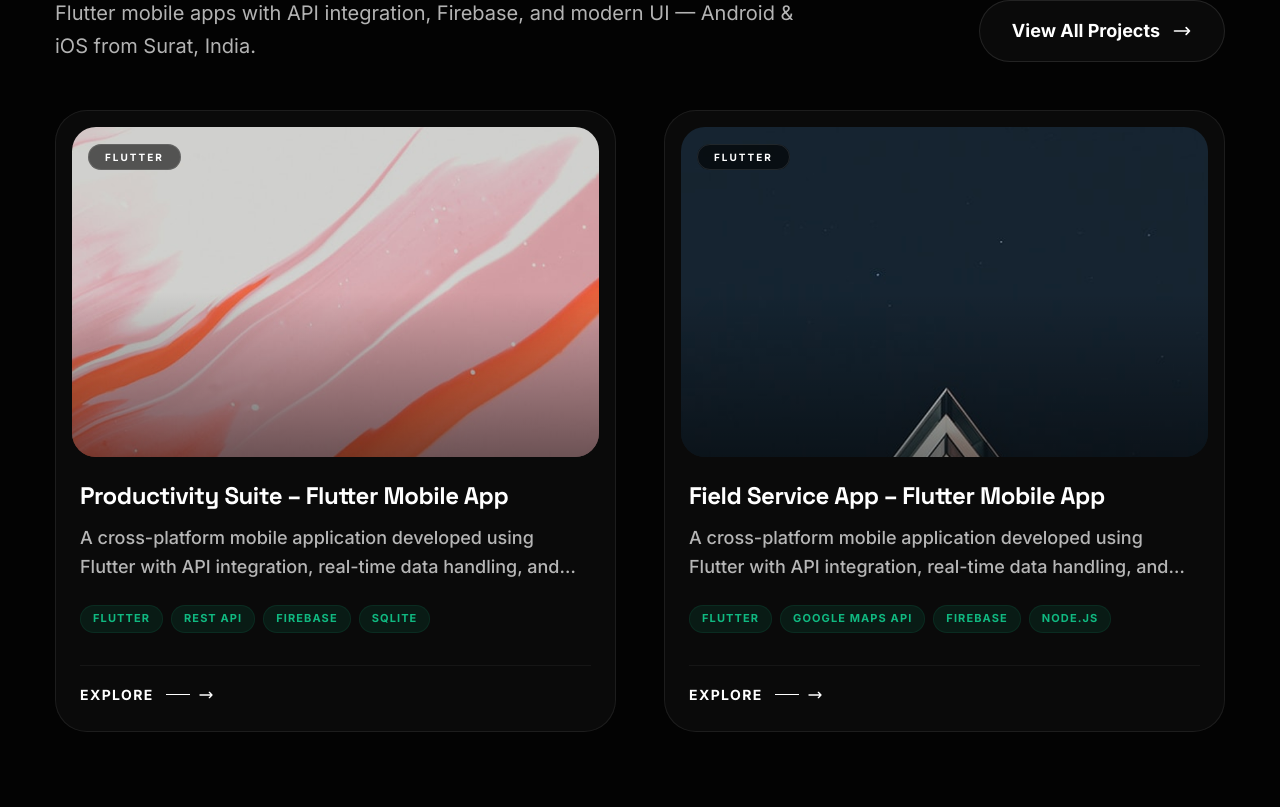
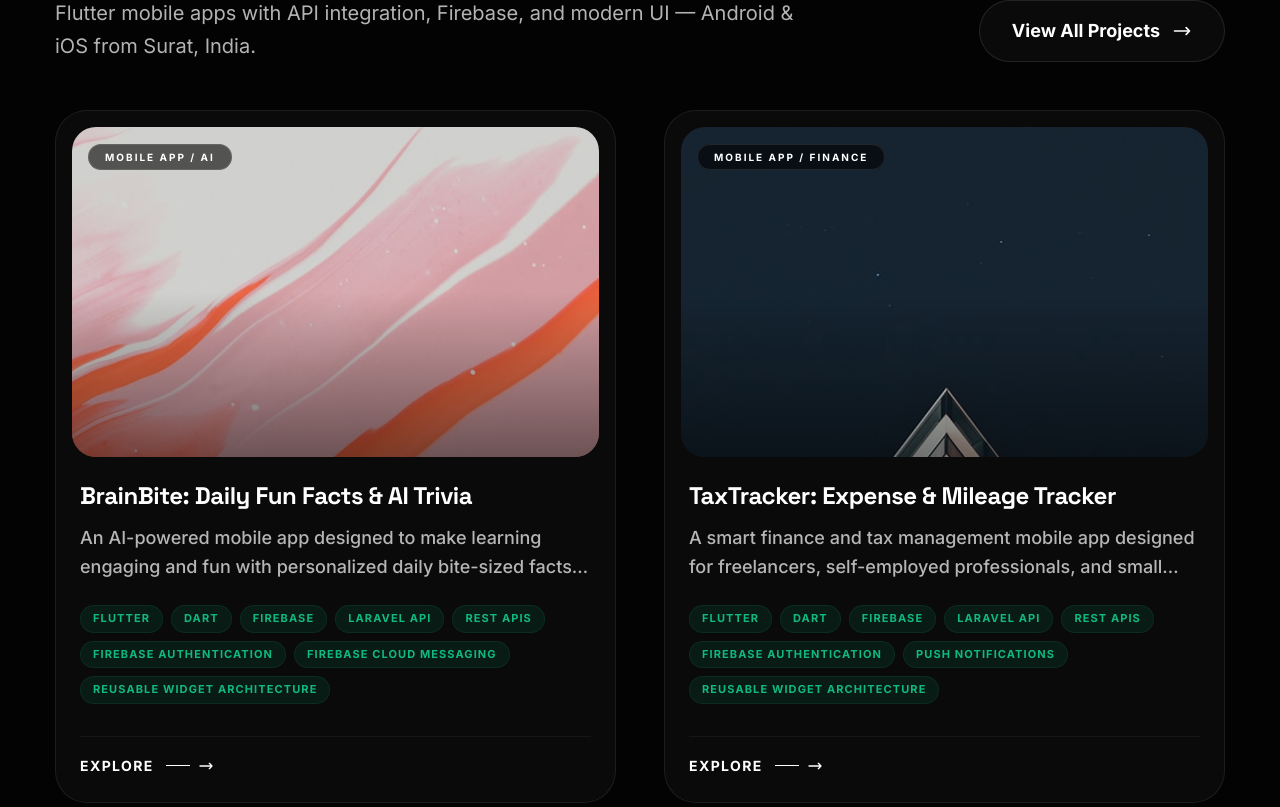
Before and after one commit to katariyaVJ/portfolio-website, a React (Vite) app: page / in a window 1280 px wide. Shown: the part 2733-3540 px from the top of the page. Built offline with nearby package versions, Linux system fonts and the light colour scheme; no server answers.

Commit message:
Initial portfolio website commit

```diff
--- a/src/components/contact/Form.jsx
+++ /dev/null
@@ -1,43 +0,0 @@
-import { contactSection } from "../../data/portfolio";
-
-const telegramSVG = (
-  <svg className="aspect-square w-4 md:w-6" viewBox="0 0 24 24" fill="none" xmlns="http://www.w3.org/2000/svg">
-    <path
-      d="M20.34 9.32013L6.34 2.32013C5.78749 2.04514 5.16362 1.94724 4.55344 2.03978C3.94326 2.13232 3.37646 2.4108 2.93033 2.83724C2.48421 3.26369 2.18046 3.81735 2.0605 4.42274C1.94054 5.02813 2.0102 5.65578 2.26 6.22013L4.66 11.5901C4.71446 11.72 4.74251 11.8593 4.74251 12.0001C4.74251 12.1409 4.71446 12.2803 4.66 12.4101L2.26 17.7801C2.0567 18.2368 1.97076 18.7371 2.00998 19.2355C2.0492 19.7339 2.21235 20.2145 2.48459 20.6338C2.75682 21.0531 3.12953 21.3977 3.56883 21.6363C4.00812 21.875 4.50009 22 5 22.0001C5.46823 21.9955 5.92949 21.8861 6.35 21.6801L20.35 14.6801C20.8466 14.4303 21.264 14.0474 21.5557 13.5742C21.8474 13.101 22.0018 12.556 22.0018 12.0001C22.0018 11.4442 21.8474 10.8993 21.5557 10.4261C21.264 9.95282 20.8466 9.56994 20.35 9.32013H20.34Z"
-      fill="currentColor"
-    />
-  </svg>
-);
-
-const commonClass =
-  "input input-lg border-0 border-b-2 border-[var(--border)] bg-transparent focus:border-[var(--accent)] focus:outline-none focus:placeholder:text-[var(--accent)] placeholder:text-[15px] text-[var(--text)] placeholder:text-[var(--muted)] md:placeholder:text-lg w-full rounded-none px-0";
-
-const Form = () => {
-  return (
-    <div>
-      <p className="text-[12px] font-normal text-[var(--muted)] xs:text-[14px] max-lg:text-center sm:text-lg">
-        {contactSection.formIntro}
-      </p>
-      <div className="mx-2">
-        <form className="mt-4 flex flex-col gap-4">
-          <input type="text" placeholder="Name*" className={commonClass} required />
-          <input type="email" placeholder="Email*" className={commonClass} required />
-          <input type="text" placeholder="Location*" className={commonClass} required />
-          <div className="flex max-xs:flex-col max-xs:gap-4">
-            <input type="text" placeholder="Budget*" className={`${commonClass} xs:w-[50%] me-5`} required />
-            <input type="text" placeholder="Subject*" className={commonClass} required />
-          </div>
-          <input type="text" placeholder="Message*" className={commonClass} required />
-          <button
-            type="submit"
-            className="btn btn-primary mt-5 w-fit gap-3 rounded-lg p-2 text-[13px] font-semibold max-lg:mx-auto md:px-4 md:text-[16px] lg:mt-10"
-          >
-            Submit {telegramSVG}
-          </button>
-        </form>
-      </div>
-    </div>
-  );
-};
-
-export default Form;
--- a/src/data/portfolio.js
+++ b/src/data/portfolio.js
@@ -123,106 +123,88 @@ export const portfolioSection = {
   previewCount: 2,
   projects: [
     {
-      id: "productivity-suite",
+      id: "brainbite",
       image: portCard1,
-      category: "FLUTTER",
-      title: "Productivity Suite – Flutter Mobile App",
-      description: "A cross-platform mobile application developed using Flutter with API integration, real-time data handling, and modern UI design.",
-      longDescription: "The Productivity Suite is a comprehensive mobile solution designed to streamline daily tasks for professionals. It leverages Flutter's high-performance rendering engine to provide a smooth, native-like experience on both Android and iOS. The app features a robust offline-first architecture, ensuring users can stay productive even without an active internet connection.",
-      technologies: "Flutter, REST API, Firebase, SQLite",
+      category: "MOBILE APP / AI",
+      title: "BrainBite: Daily Fun Facts & AI Trivia",
+      description: "An AI-powered mobile app designed to make learning engaging and fun with personalized daily bite-sized facts and trivia.",
+      longDescription: "BrainBite is a professionally developed AI-powered mobile application designed to make learning fun, interactive, and engaging through daily bite-sized facts. Users can explore interesting facts across multiple categories, save favorites, create collections, and receive personalized daily reminders. The app focuses on creating a modern learning experience with smooth UI/UX, dynamic content, and AI-driven fact generation. Developed and launched professionally during my employment at Brainfleck Solution.",
+      technologies: "Flutter, Dart, Firebase, Laravel API, REST APIs, Firebase Authentication, Firebase Cloud Messaging, Reusable Widget Architecture",
       features: [
-        "Real-time task synchronization across devices",
-        "Advanced notification system using Firebase Cloud Messaging",
-        "Offline data persistence with SQLite",
-        "Custom interactive charts for productivity analytics",
-        "Biometric authentication (Fingerprint & Face ID)"
+        "AI-powered fact generation: Delivers dynamic, interesting facts automatically.",
+        "Category-based exploration: Browse across Science, History, Space, Nature, Technology, Psychology, and more.",
+        "Google Sign-In Authentication: Secure and seamless onboarding flow.",
+        "Custom collections & favorites: Save and organize your favorite bite-sized knowledge cards.",
+        "Daily smart reminder notifications: Engaging push notifications to build a daily learning habit.",
+        "Background sound mode & modern UI: Sleek transitions, clean cards, and immersive audio experience."
       ],
-      link: "/project/productivity-suite",
+      link: "/project/brainbite",
+      liveLink: "https://play.google.com/store/apps/details?id=com.bfs.brainbite",
+      companyProject: true,
+      companyName: "Brainfleck Solution",
     },
     {
-      id: "field-service-app",
+      id: "taxtracker",
       image: portCard2,
-      category: "FLUTTER",
-      title: "Field Service App – Flutter Mobile App",
-      description: "A cross-platform mobile application developed using Flutter with API integration, real-time data handling, and modern UI design.",
-      longDescription: "Designed for on-the-go professionals, the Field Service App simplifies job management, tracking, and reporting. It allows field agents to receive job assignments, update status in real-time, and capture proof of work via photos and digital signatures. The app integrates deeply with GPS services for efficient route planning and location tracking.",
-      technologies: "Flutter, Google Maps API, Firebase, Node.js",
+      category: "MOBILE APP / FINANCE",
+      title: "TaxTracker: Expense & Mileage Tracker",
+      description: "A smart finance and tax management mobile app designed for freelancers, self-employed professionals, and small businesses to log expenses and estimate deductions.",
+      longDescription: "TaxTracker is a professionally developed smart finance and tax management mobile application designed for freelancers, self-employed professionals, gig workers, and small business owners. The app helps users track expenses, scan receipts, log mileage, estimate taxes, and organize deductions in one simple platform. It provides an easy and efficient way to manage business finances, reduce manual work, and stay prepared for tax filing. Developed and launched professionally during my employment at Brainfleck Solution.",
+      technologies: "Flutter, Dart, Firebase, Laravel API, REST APIs, Firebase Authentication, Push Notifications, Reusable Widget Architecture",
       features: [
-        "Dynamic route optimization with Google Maps",
-        "Real-time location tracking for field agents",
-        "Digital signature capture for job completion",
-        "Automated PDF report generation",
-        "Push notifications for new job assignments"
+        "AI-Powered Receipt Scanner: Instant scanning and digitizing of business receipts.",
+        "Expense Tracker: Auto-categorize expenses and monitor personal/business finances.",
+        "Mileage Tracker: Track drives with IRS rate calculations for maximum deductions.",
+        "Tax Estimator: Calculate quarterly estimated taxes dynamically based on current bracket.",
+        "Reports & Analytics: Export detailed PDF and CSV files for tax advisors and bookkeeping.",
+        "Cloud Data Sync & Offline support: Robust real-time sync with offline-first tracking."
       ],
-      link: "/project/field-service-app",
+      link: "/project/taxtracker",
+      liveLink: "https://play.google.com/store/apps/details?id=com.bfs.taxtracker",
+      companyProject: true,
+      companyName: "Brainfleck Solution",
     },
     {
-      id: "client-portal",
+      id: "plankworkout",
       image: portCard3,
-      category: "FLUTTER",
-      title: "Client Portal – Flutter Mobile App",
-      description: "A cross-platform mobile application developed using Flutter with API integration, real-time data handling, and modern UI design.",
-      longDescription: "The Client Portal app provides a secure and seamless way for businesses to interact with their clients. From viewing project progress to managing invoices and support tickets, everything is accessible in one place. The app focuses heavily on security, implementing industry-standard encryption for all data transmissions.",
-      technologies: "Flutter, Stripe API, Firebase Auth, Cloud Firestore",
+      category: "MOBILE APP / FITNESS",
+      title: "ProPlank: AI Plank Workout & Timer",
+      description: "An AI-powered fitness app designed to help users build core strength with posture detection, guided challenges, and gamified streak tracking.",
+      longDescription: "ProPlank is a professionally developed AI-powered fitness mobile application designed to help users improve their core strength through smart plank workouts, posture tracking, and guided fitness challenges. The app combines AI posture detection, workout gamification, progress tracking, and structured plank challenge programs to create an engaging fitness experience. It helps users maintain proper plank form, stay consistent with workouts, and track their fitness progress effectively. Developed and launched professionally during my employment at Brainfleck Solution.",
+      technologies: "Flutter, Dart, Firebase, Laravel API, REST APIs, Firebase Authentication, Camera & Motion Detection, Reusable Widget Architecture",
       features: [
-        "Secure document sharing and viewing",
-        "Integrated payment gateway for invoice settlement",
-        "Real-time support ticket management",
-        "Project milestone tracking with progress bars",
-        "Encrypted chat for direct communication"
+        "AI Posture Detection: Real-time camera tracking and feedback to ensure correct plank posture.",
+        "Structured 30-Day Challenges: Multi-tier guided challenge courses to systematically increase core strength.",
+        "Smart Plank Timer: Custom intervals, ambient sounds, and professional voice coaching.",
+        "Gamified Achievements: Earn XP, badges, daily goals, and maintain active workout streaks.",
+        "Cloud Sync & Secure backup: Cloud storage support via Google Drive backups for local data.",
+        "Diet Plan Support: Tailored nutritional guides complementing your core fitness routines."
       ],
-      link: "/project/client-portal",
+      link: "/project/plankworkout",
+      liveLink: "https://play.google.com/store/apps/details?id=com.bfs.plankworkout.planktimer.fitnessapp.plankexercises",
+      companyProject: true,
+      companyName: "Brainfleck Solution",
     },
     {
-      id: "analytics-dashboard",
+      id: "gujarati-panchang",
       image: portCard4,
-      category: "FLUTTER",
-      title: "Analytics Dashboard – Flutter Mobile App",
-      description: "A cross-platform mobile application developed using Flutter with API integration, real-time data handling, and modern UI design.",
-      longDescription: "This app brings powerful business intelligence to your pocket. It connects to various data sources and provides real-time visualizations of key performance indicators. The dashboard is highly customizable, allowing users to choose the metrics that matter most to them and set up alerts for specific data thresholds.",
-      technologies: "Flutter, Chart.js (via Webview), REST API, AWS",
+      category: "MOBILE APP / LIFESTYLE",
+      title: "Panchang Guru: Smart Gujarati Calendar",
+      description: "A beautifully designed Gujarati Panchang and Calendar app for 2025-2026 to track daily Choghadiya, auspicious Muhurat, and festivals.",
+      longDescription: "Panchang Guru is a professionally developed smart Gujarati Panchang and Calendar mobile application for 2025-2026 designed specifically for the Gujarati community worldwide. The app helps users track daily Choghadiya, detailed Tithi, and upcoming festivals with ease and high precision. Using accurate astronomical algorithms to calculate timings, it acts as the ultimate daily companion for tracking Panchang, Muhurat, and spiritual Vrat Kathas. Developed and launched professionally during my employment at Brainfleck Solution.",
+      technologies: "Flutter, Localized DB, Push Notifications, Custom Astronomical Algorithms, Dart, Reusable Widget Architecture",
       features: [
-        "Real-time data visualization with interactive charts",
-        "Customizable dashboard layouts",
-        "Threshold-based push alerts",
-        "Multi-source data integration",
-        "Exportable data reports in CSV and PDF"
+        "Complete Gujarati Calendar: Grid-based visual guide to all 2025-2026 dates, traditional festivals, and holidays.",
+        "Real-time Choghadiya: Accurate Day & Night Choghadiya (Amrut, Shubh, Labh) tailored to your exact geographical location.",
+        "Daily Panchang & Tithi details: Rich astrological data spanning Paksha, Nakshatra, Yoga, and Karana.",
+        "Vrat & Festival Alerts: Automatic notifications for key traditional occurrences like Ekadashi, Poonam, and Amas.",
+        "Spiritual Library: Handheld archive of daily Aartis, spiritual Chalisa, Stuti, and traditional Vrat Kathas.",
+        "Precision Algorithms & Offline mode: Built using high-precision calculations with complete offline support."
       ],
-      link: "/project/analytics-dashboard",
-    },
-    {
-      id: "commerce-companion",
-      image: portCard5,
-      category: "FLUTTER",
-      title: "Commerce Companion – Flutter Mobile App",
-      description: "A cross-platform mobile application developed using Flutter with API integration, real-time data handling, and modern UI design.",
-      longDescription: "Commerce Companion is an all-in-one tool for e-commerce store owners. It provides real-time sales tracking, inventory management, and customer relationship management. The app integrates with popular e-commerce platforms to provide a unified view of the business across all sales channels.",
-      technologies: "Flutter, Shopify API, WooCommerce API, Firebase",
-      features: [
-        "Real-time sales and order tracking",
-        "Inventory management with barcode scanning",
-        "Customer profile and order history viewing",
-        "Promotional campaign management",
-        "Integrated analytics for sales trends"
-      ],
-      link: "/project/commerce-companion",
-    },
-    {
-      id: "community-app",
-      image: portCard6,
-      category: "FLUTTER",
-      title: "Community App – Flutter Mobile App",
-      description: "A cross-platform mobile application developed using Flutter with API integration, real-time data handling, and modern UI design.",
-      longDescription: "The Community App is designed to foster engagement and connection within groups. Whether it's a neighborhood, a professional organization, or a hobbyist group, the app provides tools for communication, event planning, and resource sharing. It emphasizes user privacy and community moderation.",
-      technologies: "Flutter, Firebase Realtime Database, Cloud Functions",
-      features: [
-        "Group messaging and forum discussions",
-        "Event calendar with RSVP functionality",
-        "Member directory with privacy controls",
-        "Resource sharing (files, photos, links)",
-        "Admin tools for community moderation"
-      ],
-      link: "/project/community-app",
+      link: "/project/gujarati-panchang",
+      liveLink: "https://play.google.com/store/apps/details?id=com.bfs.panchangguru",
+      companyProject: true,
+      companyName: "Brainfleck Solution",
     },
   ],
 };
--- a/src/pages/ProjectDetails.jsx
+++ b/src/pages/ProjectDetails.jsx
@@ -57,6 +57,16 @@ const ProjectDetails = () => {
             <h1 className="text-3xl md:text-[44px] font-bold text-[var(--text)] mb-8 tracking-tight leading-tight">
               {project.title}
             </h1>
+
+            {project.companyProject && (
+              <div className="inline-flex items-center gap-2.5 px-4 py-2.5 rounded-2xl bg-white/[0.04] border border-white/5 text-xs font-semibold text-[var(--text-muted)] mb-8">
+                <svg className="w-4 h-4 text-[var(--accent)]" fill="none" viewBox="0 0 24 24" stroke="currentColor">
+                  <path strokeLinecap="round" strokeLinejoin="round" strokeWidth={2} d="M21 13.255A23.931 23.931 0 0112 15c-3.183 0-6.22-.62-9-1.745M16 6V4a2 2 0 00-2-2h-4a2 2 0 00-2 2v2m4 6h.01M5 20h14a2 2 0 002-2V8a2 2 0 00-2-2H5a2 2 0 00-2 2v10a2 2 0 002 2z" />
+                </svg>
+                <span>Developed professionally at <strong>{project.companyName}</strong></span>
+              </div>
+            )}
+
             <p className="text-[var(--text-muted)] text-base md:text-lg leading-relaxed mb-10">
               {project.longDescription}
             </p>
@@ -77,7 +87,7 @@ const ProjectDetails = () => {
                   rel="noopener noreferrer"
                   className="btn-primary inline-flex items-center gap-3 !px-10"
                 >
-                  <span>Visit Website</span>
+                  <span>{project.liveLink.includes("play.google.com") ? "View on Play Store" : "Visit Website"}</span>
                   <svg className="w-5 h-5" fill="none" viewBox="0 0 24 24" stroke="currentColor">
                     <path
                       strokeLinecap="round"
```
Also changed, not shown: 2 other files (tests, documents, lock files or other folders).
